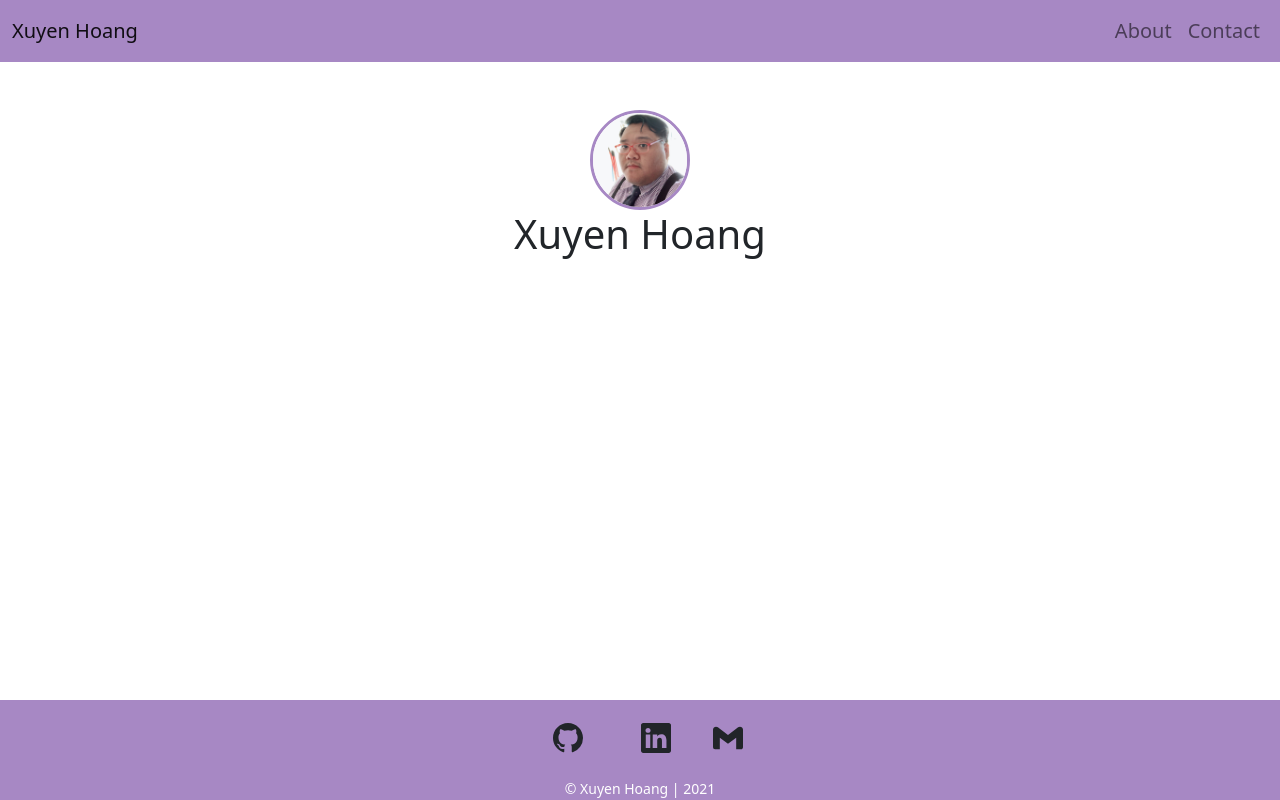
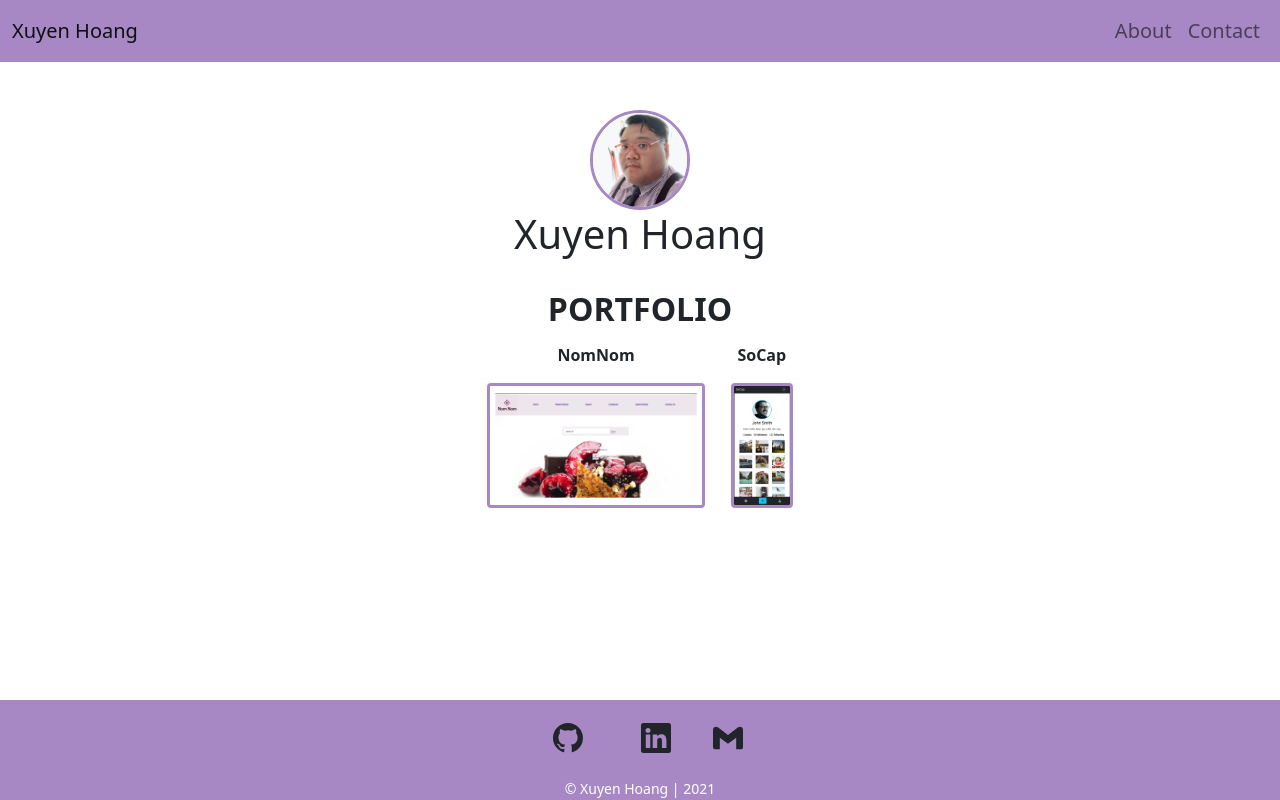
Before and after one commit to xhoang21/xuyenportfolio, a React (Create React App) app: page / in a window 1280 px wide. Built offline with nearby package versions, Linux system fonts and the light colour scheme.

Commit message:
added some porjects

```diff
--- a/src/App.js
+++ b/src/App.js
@@ -6,6 +6,8 @@ import { SiGmail } from 'react-icons/si'
 import About from './components/About'
 import Contact from './components/Contact'
 import ProfilePic from './Picture/Profilephoto.jpeg'
+import nomnom from './Picture/Finish.002.jpeg'
+import Socap from './Picture/SoCap-3_copy.png'
 function App() {
   return (
     <div className="App">
@@ -36,6 +38,27 @@ function App() {
           <Route path="/" />
           <Route path="/About" component={About} />
           <Route path="/Contact" component={Contact} />
+        </div>
+        <br />
+
+        <h2 className="fw-bolder">PORTFOLIO</h2>
+        <div>
+          <Button
+            target="_blank"
+            href="https://nom-nom-recipes-1018.herokuapp.com/"
+            variant="outline-*"
+          >
+            <p className="font-italic fw-bold">NomNom</p>
+            <img src={nomnom} alt="nomnom" className="rounded " id="nomnom" />
+          </Button>
+          <Button
+            target="_blank"
+            href="http://shtsxh.herokuapp.com/"
+            variant="outline-*"
+          >
+            <p className="font-italic fw-bold">SoCap</p>
+            <img src={Socap} alt="Socap" className="rounded " id="nomnom" />
+          </Button>
         </div>
       </main>
       <footer>
--- a/src/App.scss
+++ b/src/App.scss
@@ -7,6 +7,13 @@
   border-style: solid;
   border-width: 3px;
   border-color: rgb(167, 136, 196);
+}
+#nomnom {
+  height: 125px;
+  border-style: solid;
+  border-width: 3px;
+  border-color: rgb(167, 136, 196);
+  padding: 0;
 }
 
 #navbar {
```
Also changed, not shown: src/Picture/Finish.002.jpeg (added), src/Picture/SoCap-3_copy.png (added).
